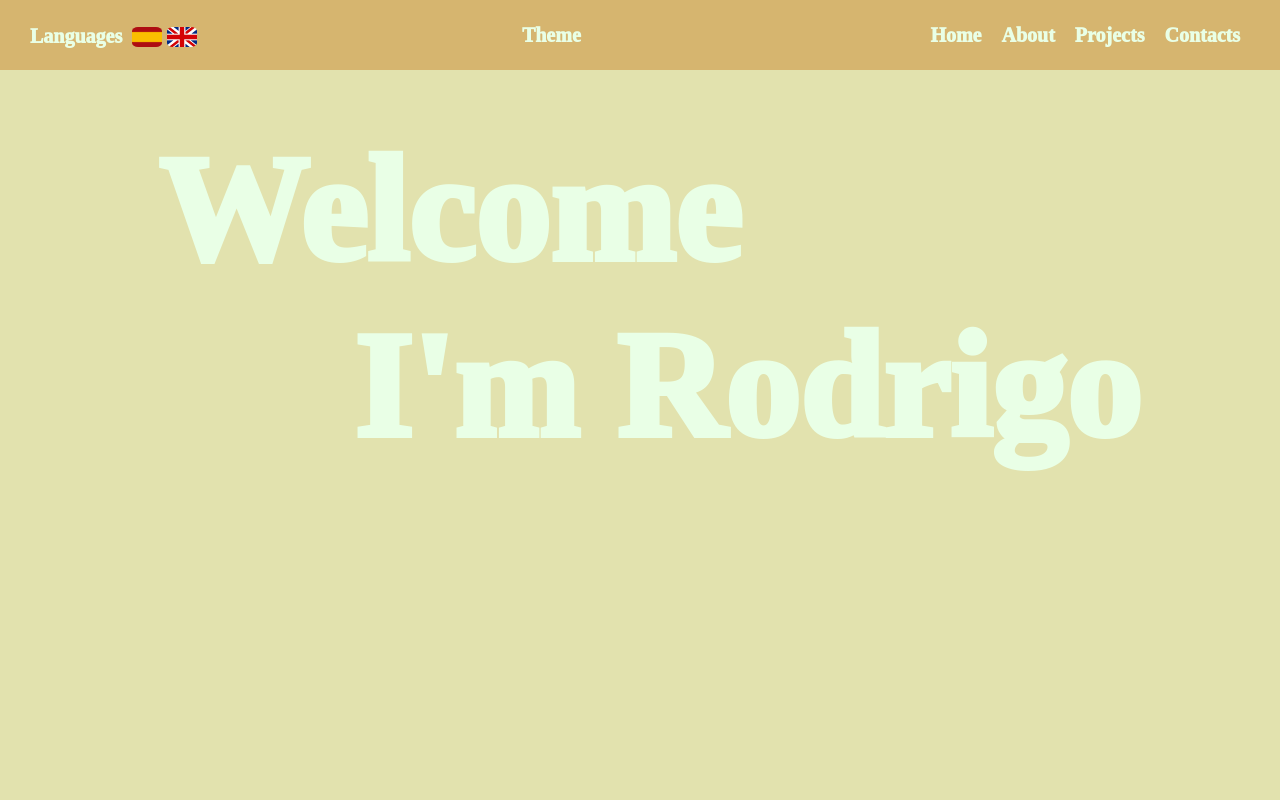
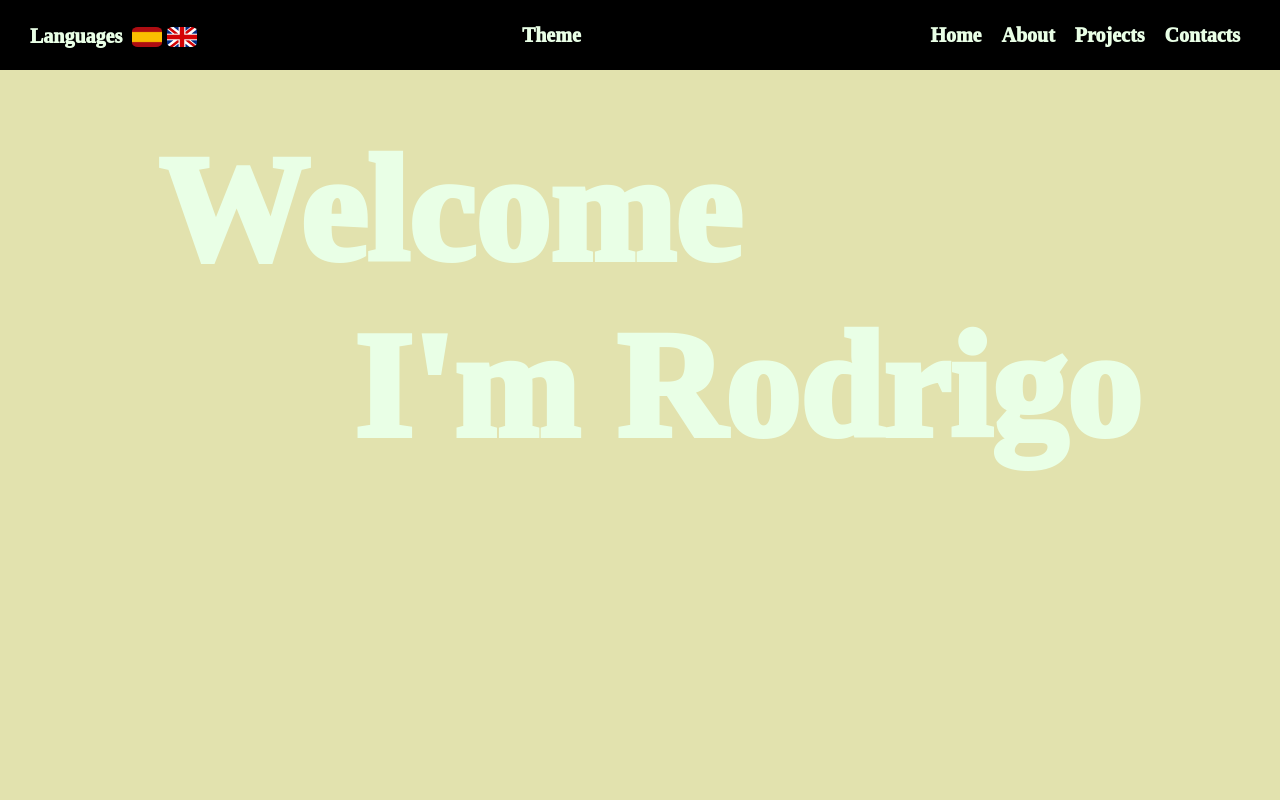
Before and after one commit to RodrigoSante/My-Personal-Web, a React (Create React App) app: page / in a window 1280 px wide. Shown: the top 800 px of the page. Built offline with nearby package versions, Linux system fonts and the light colour scheme; a web font is replaced by a local one.

Commit message:
Change nav color and change body color

```diff
--- a/src/App.css
+++ b/src/App.css
@@ -11,5 +11,5 @@
 }
 
 .body {
-    background-color: black;
+    background-color: #e2e2ae;
 }
--- a/src/EstiloNav.css
+++ b/src/EstiloNav.css
@@ -1,7 +1,7 @@
 .nav {
     width: 100%;
     height: 70px;
-    background-color: #d6b56f;
+    background-color: black;
     display: flex;
     align-items: center;
     justify-content: space-between;
```
